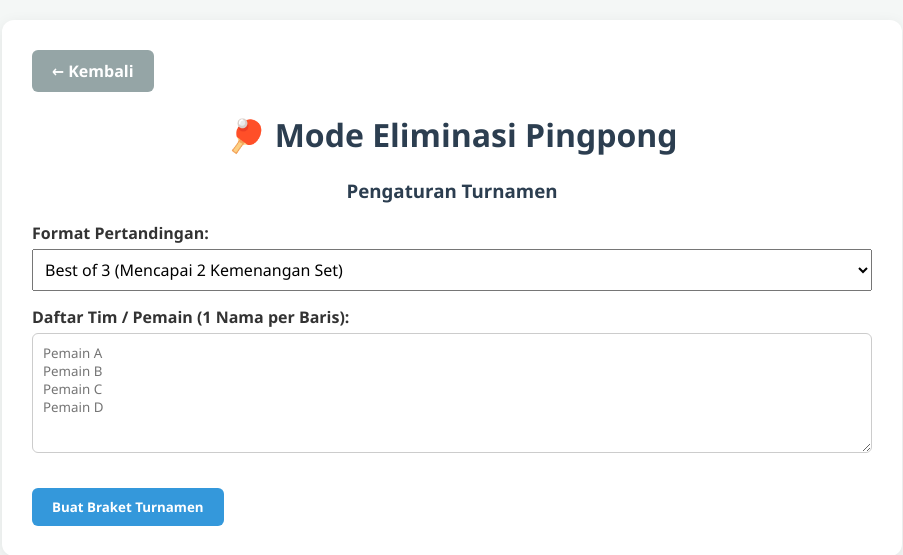
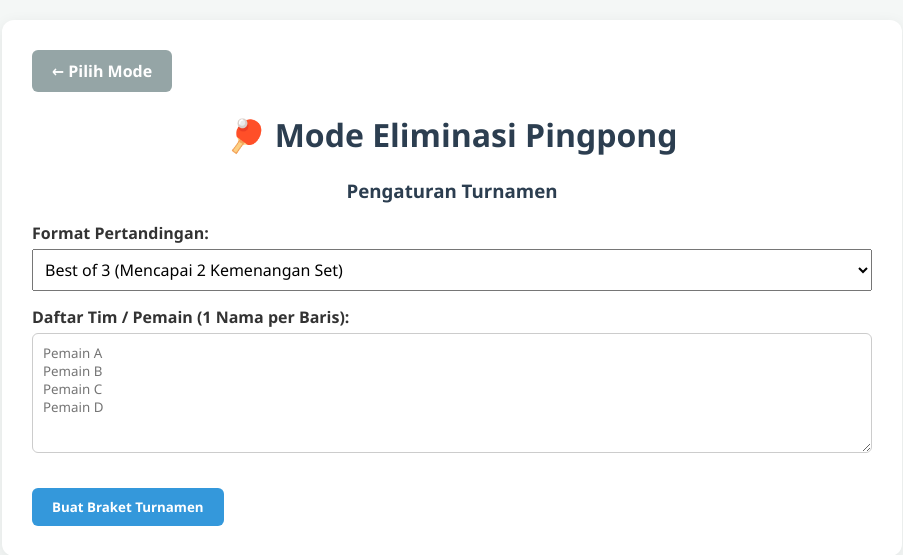
Before and after one commit to TimothyLewis30/ScoringSystem, a Flask app: page /elimination in a window 1280 px wide. Shown: the top 555 px of the page, without its empty margins (188-1091 px from the left). Run offline with Flask 3, Linux system fonts and the light colour scheme.

Commit message:
Update button text for navigation in elimination.html

```diff
--- a/templates/elimination.html
+++ b/templates/elimination.html
@@ -284,7 +284,7 @@
 
 <body>
     <div class="container">
-        <a href="{{ url_for('index') }}" class="btn" style="background: #95a5a6;">← Kembali</a>
+        <a href="{{ url_for('index') }}" class="btn" style="background: #95a5a6;">← Pilih Mode</a>
         <h1>🏓 Mode Eliminasi Pingpong</h1>
 
         {% if champion %}
```
